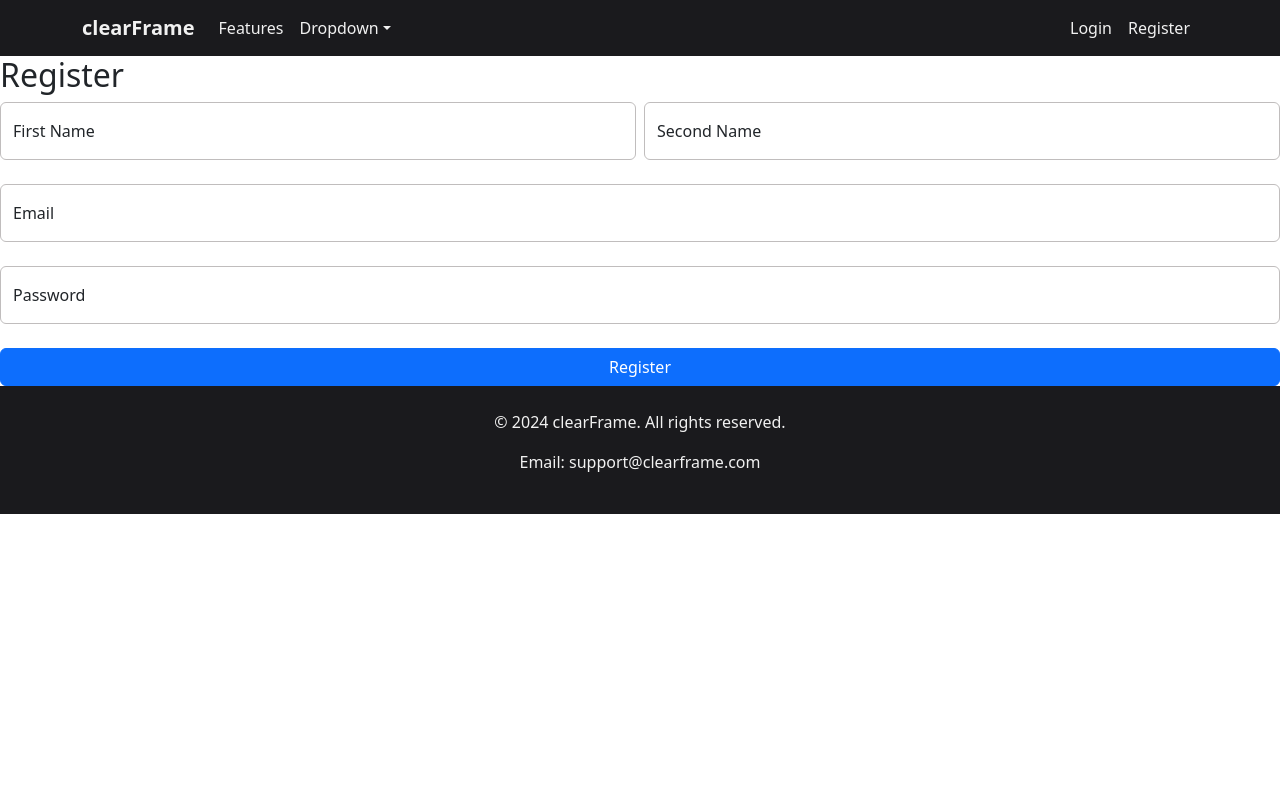
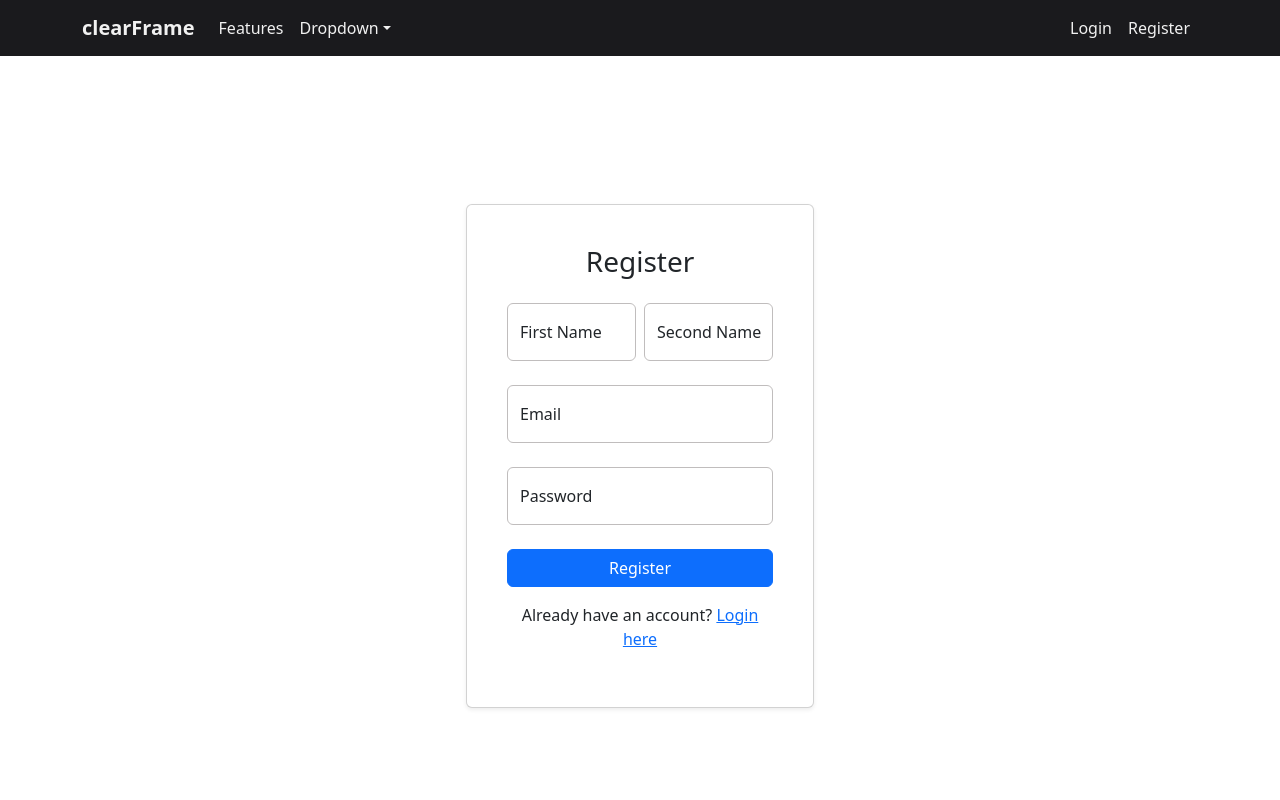
Before and after one commit to artur24814/ClearFrame, a React (Create React App) app in the folder frontend/: page /register in a window 1280 px wide. Shown: the top 800 px of the page. Built offline with nearby package versions, Linux system fonts and the light colour scheme.

Commit message:
Login and Register page style has been impoved

```diff
--- a/frontend/src/pages/login/components/loginForm.js
+++ b/frontend/src/pages/login/components/loginForm.js
@@ -59,7 +59,7 @@ export const LoginForm = ({ redirectPath }) => {
         </Form.Control.Feedback>
       </Form.Group>
 
-      <Button variant="primary" type="submit">
+      <Button variant="primary" type="submit" className="w-100">
         Login
       </Button>
     </Form>
--- a/frontend/src/pages/login/login.js
+++ b/frontend/src/pages/login/login.js
@@ -1,12 +1,24 @@
 import React from 'react'
 import { LoginForm } from "./components/loginForm.js"
+import { Card, Container, Row, Col } from 'react-bootstrap';
 
 const Login = ({ redirectPath = '/' }) => {
   return (
-    <div>
-      <h2>Login</h2>
-      <LoginForm onLogin={redirectPath} />
-    </div>
+    <Container className="d-flex align-items-center justify-content-center min-vh-100">
+      <Row className="w-100">
+        <Col md={6} lg={4} className="mx-auto">
+          <Card className="p-4 shadow-sm">
+            <Card.Body>
+              <h3 className="text-center mb-4">Login</h3>
+              <LoginForm onLogin={redirectPath} />
+              <p className="text-center mt-3">
+                Don't have an account? <a href="/register">Register here</a>
+              </p>
+            </Card.Body>
+          </Card>
+        </Col>
+      </Row>
+    </Container>
   );
 };
 
--- a/frontend/src/pages/register/components/registerForm.js
+++ b/frontend/src/pages/register/components/registerForm.js
@@ -46,7 +46,7 @@ export const RegisterForm = ({ onLogin }) => {
     <Form onSubmit={handleSubmit(onSubmit)}>
       <Row className="g-2 mb-4">
         <Col md>
-          <FloatingLabel controlId="floatingInputGrid" label={errors.firstName ? errors.firstName.message : 'First Name'}>
+          <FloatingLabel label={errors.firstName ? errors.firstName.message : 'First Name'}>
             <Form.Control
               type="text"
               placeholder="First name"
@@ -56,7 +56,7 @@ export const RegisterForm = ({ onLogin }) => {
           </FloatingLabel>
         </Col>
         <Col md>
-          <FloatingLabel controlId="floatingInputGrid" label={errors.secondName ? errors.secondName.message : "Second Name"}>
+          <FloatingLabel label={errors.secondName ? errors.secondName.message : "Second Name"}>
             <Form.Control
               type="text"
               placeholder="Second name"
@@ -68,7 +68,7 @@ export const RegisterForm = ({ onLogin }) => {
       </Row>
       <Row className="g-2 mb-4">
         <Col md>
-          <FloatingLabel controlId="floatingInputGrid" label={errors.email ? errors.email.message : "Email"}>
+          <FloatingLabel label={errors.email ? errors.email.message : "Email"}>
             <Form.Control
               type="email"
               placeholder="name@example.com"
@@ -80,7 +80,7 @@ export const RegisterForm = ({ onLogin }) => {
       </Row>
       <Row className="g-2 mb-4">
         <Col md>
-          <FloatingLabel controlId="floatingInputGrid" label={errors.password ? errors.password.message : "Password"}>
+          <FloatingLabel label={errors.password ? errors.password.message : "Password"}>
             <Form.Control
               type="password"
               placeholder="Password"
--- a/frontend/src/pages/register/register.js
+++ b/frontend/src/pages/register/register.js
@@ -1,6 +1,7 @@
 import React from 'react'
 import { useNavigate } from 'react-router-dom'
 import { RegisterForm } from './components/registerForm.js'
+import { Card, Container, Row, Col } from 'react-bootstrap'
 
 export default function Register() {
   const navigate = useNavigate()
@@ -9,9 +10,20 @@ export default function Register() {
     navigate('/login')
   }
   return (
-    <div>
-      <h2>Register</h2>
-      <RegisterForm onLogin={handleLoginRedirect} />
-    </div>
+    <Container className="d-flex align-items-center justify-content-center min-vh-100">
+            <Row className="w-100">
+                <Col md={6} lg={4} className="mx-auto">
+                    <Card className="p-4 shadow-sm">
+                        <Card.Body>
+                            <h3 className="text-center mb-4">Register</h3>
+                            <RegisterForm onLogin={handleLoginRedirect} />
+                            <p className="text-center mt-3">
+                                Already have an account? <a href="/login">Login here</a>
+                            </p>
+                        </Card.Body>
+                    </Card>
+                </Col>
+            </Row>
+        </Container>
   )
 }
```
